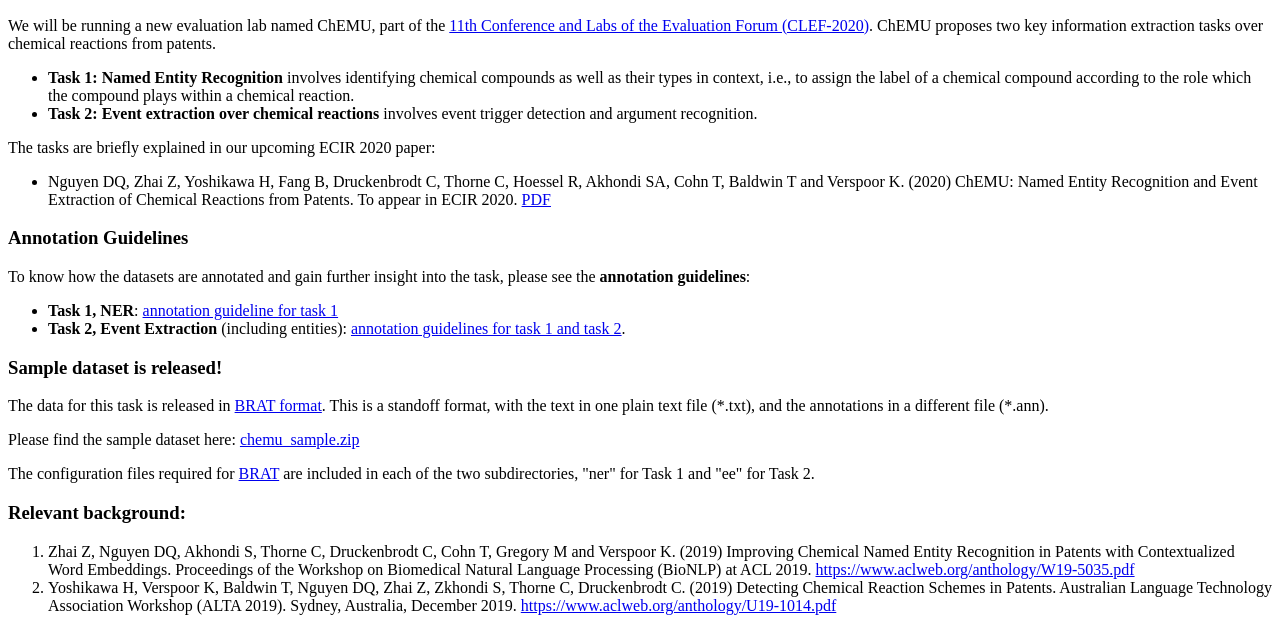
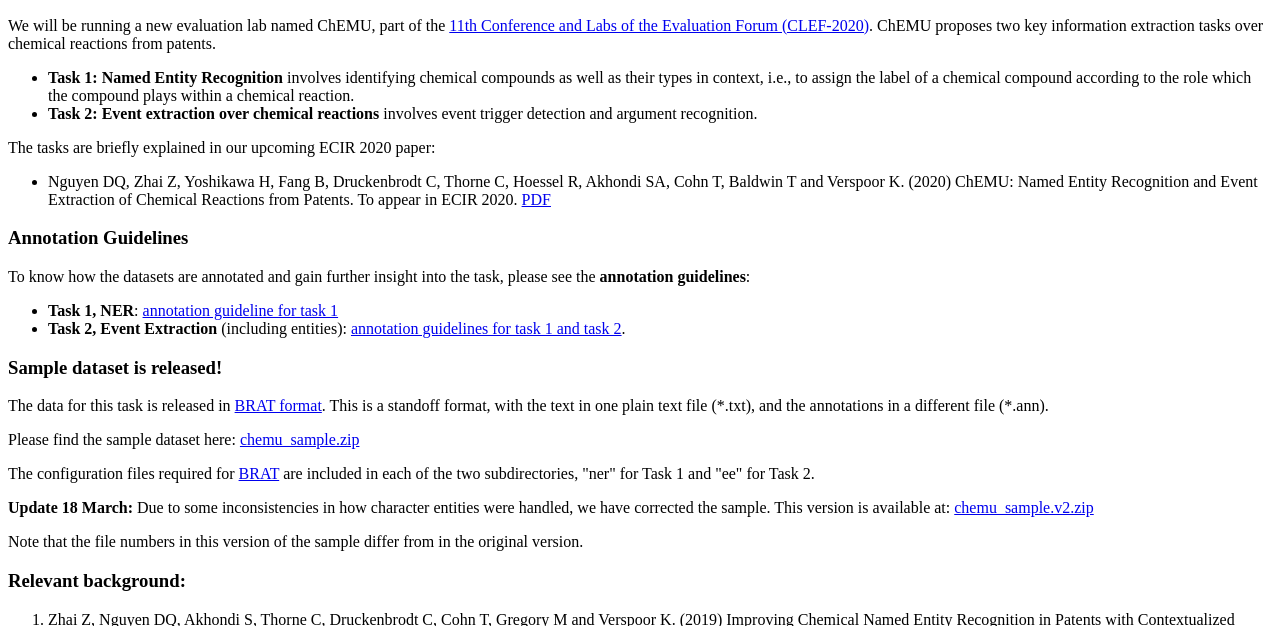
Before and after one commit to chemu-patent-ie/chemu-patent-ie.github.io, a plain HTML site: page index.html in a window 1280 px wide. Shown: the part 275-901 px from the top of the page. Drawn offline with Linux system fonts and the light colour scheme.

Commit message:
Added pointer to new sample version

```diff
--- a/index.html
+++ b/index.html
@@ -29,10 +29,13 @@
 The data for this task is released in <a href="http://brat.nlplab.org/standoff.html">BRAT format</a>.
 This is a standoff format, with the text in one plain text file (*.txt), and the annotations in a different file (*.ann).
 <p>
-Please find the sample dataset here: <a href="https://github.com/chemu-patent-ie/chemu-patent-ie.github.io/tree/master/chemu_sample">chemu_sample.zip</a>
+Please find the sample dataset here: <a href="https://github.com/chemu-patent-ie/chemu-patent-ie.github.io/tree/master/chemu_sample/chemu_sample.zip">chemu_sample.zip</a>
   <p>
     The configuration files required for <a href="http://brat.nlplab.org">BRAT</a> are included in each of the two subdirectories, "ner" for Task 1 and "ee" for Task 2.
 </p>
+<b>Update 18 March:</b> Due to some inconsistencies in how character entities were handled, we have corrected the sample. This version is available at:
+<a href="https://github.com/chemu-patent-ie/chemu-patent-ie.github.io/tree/master/chemu_sample/chemu_sample.v2.zip">chemu_sample.v2.zip</a>
+<p> Note that the file numbers in this version of the sample differ from in the original version.
 
 <h3> Relevant background: </h3>
 
```
